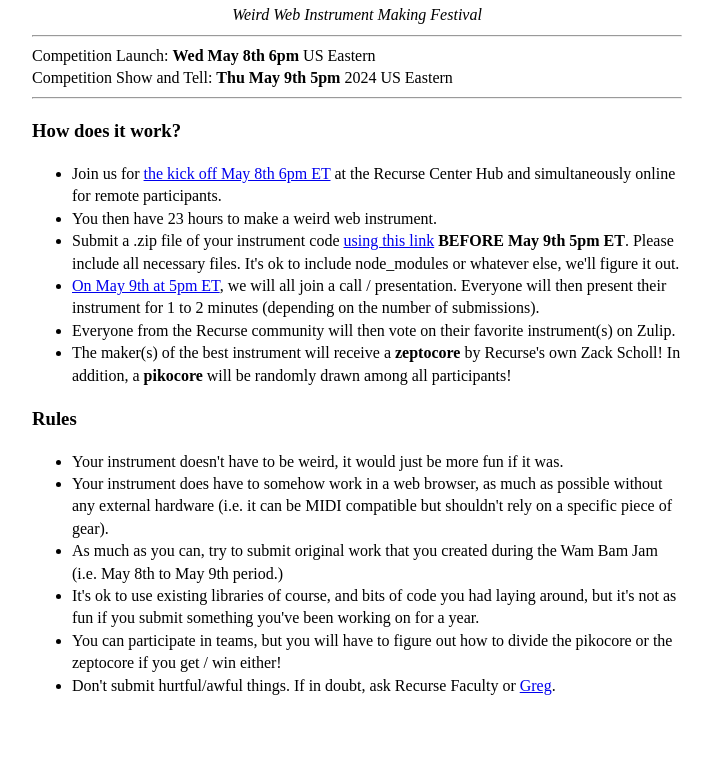
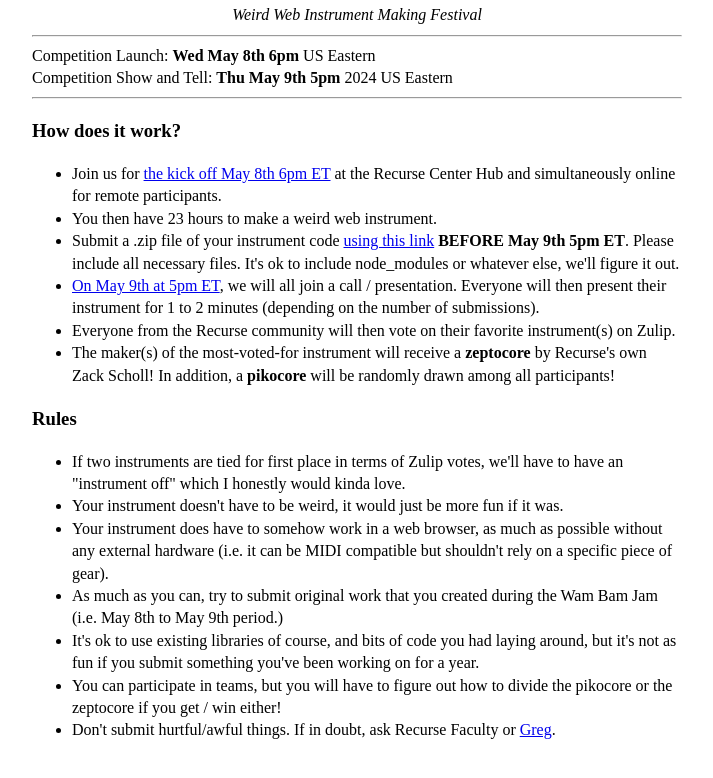
Before and after one commit to gregsadetsky/wambamjam, a plain HTML site: page index.html in a window 1280 px wide. Shown: the part 112-890 px from the top of the page, without its empty margins (283-996 px from the left). Before the commit the page ends 859 px from the top, so only its background shows below. Drawn offline with Linux system fonts and the light colour scheme.

Commit message:
Update index.html

```diff
--- a/index.html
+++ b/index.html
@@ -49,13 +49,14 @@
                     Everyone from the Recurse community will then vote on their favorite instrument(s) on Zulip.
                 </li>
                 <li>
-                    The maker(s) of the best instrument will receive a <b>zeptocore</b> by Recurse's own Zack Scholl! In addition, a <b>pikocore</b> will be randomly drawn among all participants!
+                    The maker(s) of the most-voted-for instrument will receive a <b>zeptocore</b> by Recurse's own Zack Scholl! In addition, a <b>pikocore</b> will be randomly drawn among all participants!
                 </li>
             </ul>
         </div>
         <div>
             <h3>Rules</h3>
             <ul>
+                <li>If two instruments are tied for first place in terms of Zulip votes, we'll have to have an "instrument off" which I honestly would kinda love.</li>
                 <li>Your instrument doesn't have to be weird, it would just be more fun if it was.</li>
                 <li>Your instrument does have to somehow work in a web browser, as much as possible without any external hardware (i.e. it can be MIDI compatible but shouldn't rely on a specific piece of gear).</li>
                 <li>As much as you can, try to submit original work that you created during the Wam Bam Jam (i.e. May 8th to May 9th period.)</li>
```
